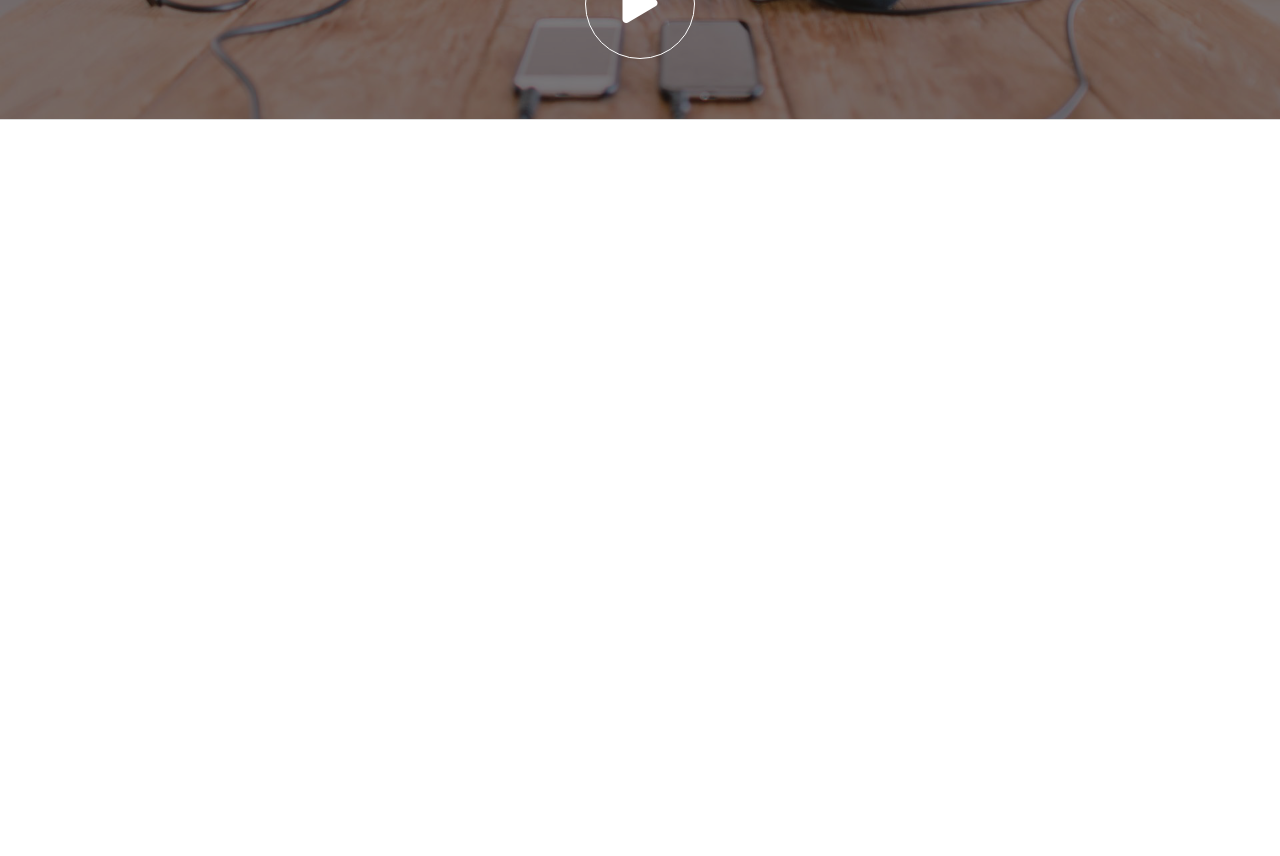
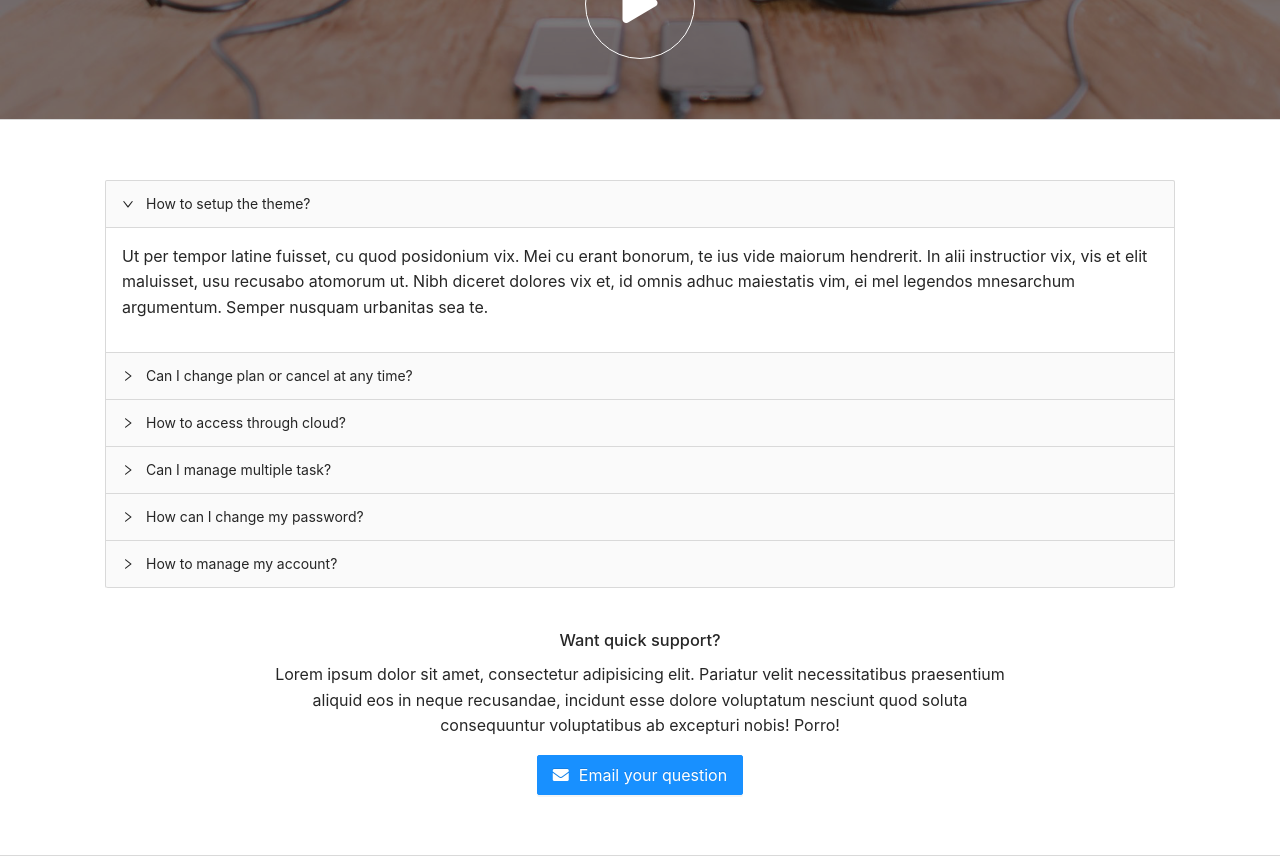
Before and after one commit to tanhoang0710/simple-prj-react-with-antd, a React (Create React App) app: page / in a window 1280 px wide. Shown: the part 2400-3256 px from the top of the page. Before the commit the page ends 2520 px from the top, so only its background shows below. Built offline with nearby package versions, Linux system fonts and the light colour scheme.

Commit message:
#8 - Work on FAQ using collapse component

```diff
--- /dev/null
+++ b/src/components/home/AppFaq.js
@@ -0,0 +1,94 @@
+import { Button, Collapse } from "antd";
+import React from "react";
+const { Panel } = Collapse;
+
+export default function AppFaq() {
+	return (
+		<div className="block faqBlock">
+			<div className="container-fluid">
+				<Collapse defaultActiveKey={["1"]}>
+					<Panel header="How to setup the theme?" key="1">
+						<p>
+							Ut per tempor latine fuisset, cu quod posidonium
+							vix. Mei cu erant bonorum, te ius vide maiorum
+							hendrerit. In alii instructior vix, vis et elit
+							maluisset, usu recusabo atomorum ut. Nibh diceret
+							dolores vix et, id omnis adhuc maiestatis vim, ei
+							mel legendos mnesarchum argumentum. Semper nusquam
+							urbanitas sea te.
+						</p>
+					</Panel>
+					<Panel
+						header="Can I change plan or cancel at any time?"
+						key="2"
+					>
+						<p>
+							Postea ceteros corrumpit ius te, eos epicuri
+							intellegebat consequuntur et. Sint quot suscipiantur
+							ea nam. Nam pericula evertitur ut, per et quod
+							nostro, autem augue id has. Virtute epicurei quo te,
+							pri et novum essent senserit.
+						</p>
+					</Panel>
+					<Panel header="How to access through cloud?" key="3">
+						<p>
+							Eu veritus ancillae suavitate per, cum in
+							appellantur efficiantur. Eum cu clita ponderum
+							lobortis, usu dicat exerci et, eam alii oblique
+							interesset ea. Suas quidam volumus id eam, id populo
+							euripidis temporibus pri. At eum quas putent iriure,
+							fugit tritani sed ad. Per ad magna possim aliquam,
+							est aeque exerci verear an, qui cu modus audire
+							detraxit. Duo ne nostro rationibus, nam mutat
+							omittam evertitur ad, meliore gubergren voluptatum
+							at mel.
+						</p>
+					</Panel>
+					<Panel header="Can I manage multiple task?" key="4">
+						<p>
+							Mentitum offendit appareat nam ex, mea timeam
+							nonumes pertinacia ne. Autem altera an vix, cu
+							soluta aliquid pro, ne sit natum neglegentur. Ea
+							ridens iudicabit eam, in dico appetere mediocrem
+							nec. Sea idque consetetur no. Sonet minimum ex eam,
+							vis an semper consequuntur definitionem. Vel legimus
+							nostrum hendrerit eu, ea velit facete nec.
+						</p>
+					</Panel>
+					<Panel header="How can I change my password?" key="5">
+						<p>
+							Usu dolorem ceteros te. Veri exerci ne vix, modo
+							ignota an qui. Ne oblique antiopam quo. Ex quem
+							saepe cum, temporibus comprehensam qui at. Aliquip
+							habemus fierent qui at. No facete omnesque
+							argumentum sea, est tale error nihil ad.
+						</p>
+					</Panel>
+					<Panel header="How to manage my account?" key="6">
+						<p>
+							Erant vitae alterum in mel, viris rationibus
+							argumentum eu sea. Per ei diceret constituto, ei qui
+							simul intellegam, ut eos dolor ceteros. Altera
+							contentiones et eam. Discere alienum intellegat te
+							duo. Erat dissentiet ei sed, eius dicat ne eum. Id
+							tation everti nam, quo cu magna possit patrioque.
+						</p>
+					</Panel>
+				</Collapse>
+				<div className="quickSupport">
+					<h3>Want quick support?</h3>
+					<p>
+						Lorem ipsum dolor sit amet, consectetur adipisicing
+						elit. Pariatur velit necessitatibus praesentium aliquid
+						eos in neque recusandae, incidunt esse dolore voluptatum
+						nesciunt quod soluta consequuntur voluptatibus ab
+						excepturi nobis! Porro!
+					</p>
+					<Button type="primary" size="large">
+						<i className="fas fa-envelope"></i> Email your question
+					</Button>
+				</div>
+			</div>
+		</div>
+	);
+}
--- a/src/views/AppHome.js
+++ b/src/views/AppHome.js
@@ -1,5 +1,6 @@
 import React from "react";
 import AppAbout from "../components/home/AppAbout";
+import AppFaq from "../components/home/AppFaq";
 import AppFeature from "../components/home/AppFeature";
 import AppHero from "../components/home/AppHero";
 import AppWorks from "../components/home/AppWorks";
@@ -11,6 +12,7 @@ export default function AppHome() {
 			<AppAbout />
 			<AppFeature />
 			<AppWorks />
+			<AppFaq />
 		</div>
 	);
 }
```
